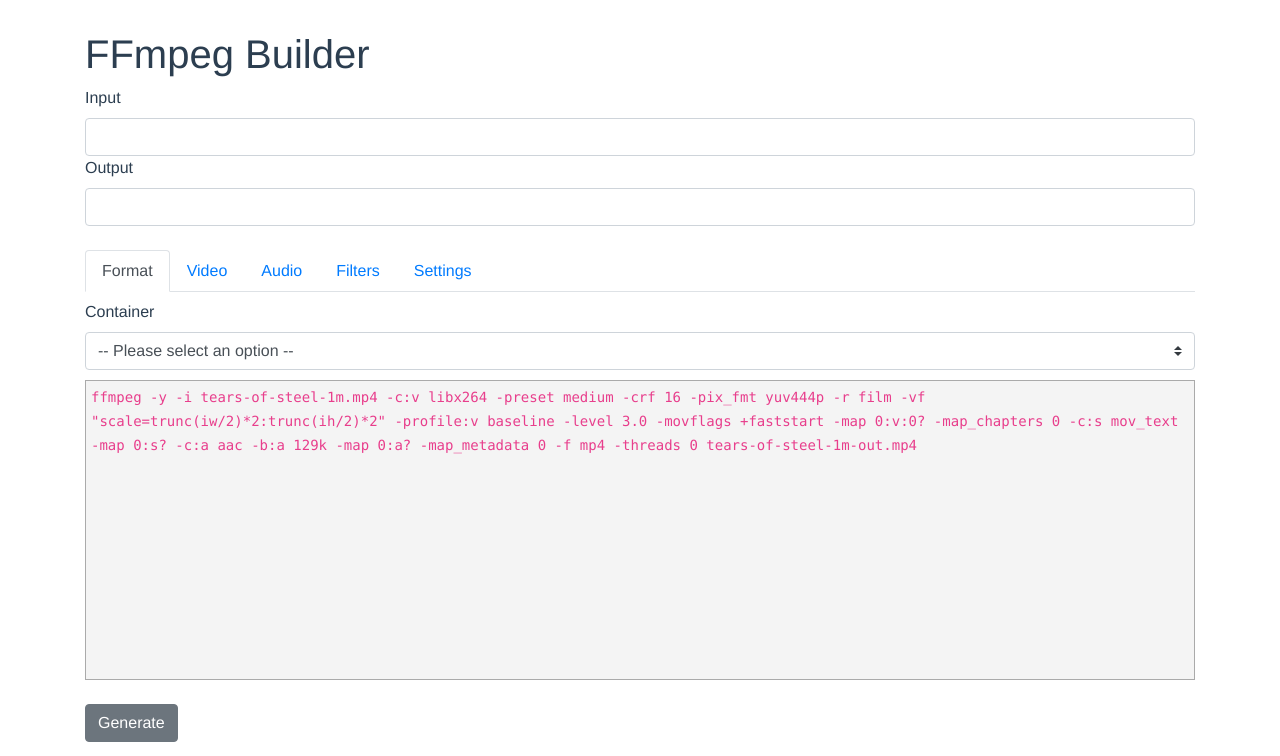
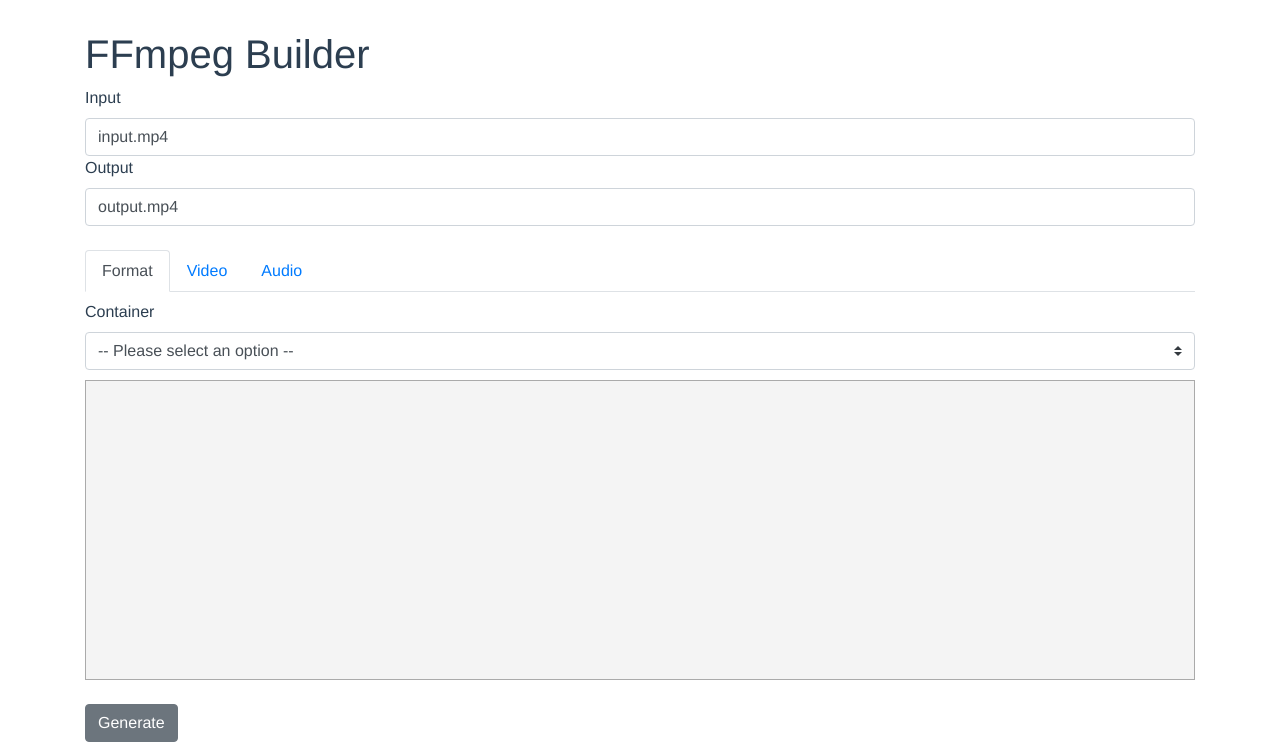
Before and after one commit to alfg/ffmpeg-commander, a Vue app: page / in a window 1280 px wide. Shown: the top 756 px of the page. Built offline with nearby package versions, Linux system fonts and the light colour scheme.

Commit message:
codec mappings and more building commands.

```diff
--- /dev/null
+++ b/src/codecs.js
@@ -0,0 +1,20 @@
+const codecs = {
+  // Video.
+  x264: 'libx264',
+  x265: 'libx265',
+  vp8: 'libvpx',
+  vp9: 'libvpx-vp9',
+  av1: 'libaom-av1',
+  mpeg2: 'mpeg2video',
+  mpeg4: 'mpeg4 -vtag xvid',
+  theora: 'libtheora',
+
+  // Audio.
+  aac: 'aac',
+  alac: 'alac',
+  dts: 'dca',
+  ac3: 'ac3',
+  vorbis: 'libvorbias',
+};
+
+export default codecs;
--- a/src/components/Editor.vue
+++ b/src/components/Editor.vue
@@ -32,42 +32,32 @@
         <label for="player">Codec</label>
         <b-form-select
           class="u-full-width"
-          v-model="form.codec"
+          v-model="form.videoCodec"
         >
           <option :value="null" disabled>-- Please select an option --</option>
-          <option v-for="o in filteredCodecs" :key="o.id" :value="o.value">{{o.name}}</option>
+          <option v-for="o in filteredVideoCodecs" :key="o.id" :value="o.value">{{o.name}}</option>
         </b-form-select>
       </b-tab>
-      <b-tab title="Audio"></b-tab>
-      <b-tab title="Filters"></b-tab>
-      <b-tab title="Settings"></b-tab>
+      <b-tab title="Audio">
+        <label for="player">Codec</label>
+        <b-form-select
+          class="u-full-width"
+          v-model="form.audioCodec"
+        >
+          <option :value="null" disabled>-- Please select an option --</option>
+          <option v-for="o in filteredAudioCodecs" :key="o.id" :value="o.value">{{o.name}}</option>
+        </b-form-select>
+      </b-tab>
+      <!-- <b-tab title="Filters"></b-tab>
+      <b-tab title="Settings"></b-tab> -->
     </b-tabs>
 
     <div class="code">
-      <code>
-      ffmpeg -y
-      -i tears-of-steel-1m.mp4
-      -c:v libx264
-      -preset medium -crf 16
-      -pix_fmt yuv444p
-      -r film
-      -vf "scale=trunc(iw/2)*2:trunc(ih/2)*2"
-      -profile:v baseline -level 3.0 -movflags +faststart
-      -map 0:v:0? -map_chapters 0
-      -c:s mov_text
-      -map 0:s?
-      -c:a aac
-      -b:a 129k
-      -map 0:a?
-      -map_metadata 0
-      -f mp4
-      -threads 0
-      tears-of-steel-1m-out.mp4
-      </code>
+      <code>{{cmd}}</code>
     </div>
 
     <div class="mt-4">
-      <b-button>Generate</b-button>
+      <b-button @click="generateCommand">Generate</b-button>
     </div>
 
     <b-card class="mt-3" header="Form Data Result">
@@ -78,6 +68,8 @@
 
 <script>
 import config from '@/config';
+import codecMap from '@/codecs';
+import ffmpeg from '@/ffmpeg';
 
 const {
   containers,
@@ -90,18 +82,43 @@ export default {
   data() {
     return {
       form: {
-        input: '',
-        output: '',
+        input: 'input.mp4',
+        output: 'output.mp4',
         container: null,
-        codec: null,
+        videoCodec: null,
+        audioCodec: null,
       },
       containers,
       codecs,
+      cmd: null,
     };
   },
   computed: {
-    filteredCodecs() {
-      return this.codecs.filter(o => o.type === this.form.container);
+    filteredVideoCodecs() {
+      return this.codecs.video.filter(
+        o => !o.supported || o.supported.includes(this.form.container),
+      );
+    },
+    filteredAudioCodecs() {
+      return this.codecs.audio.filter(
+        o => !o.supported || o.supported.includes(this.form.container),
+      );
+    },
+  },
+  methods: {
+    generateCommand() {
+      const {
+        input, output, container, videoCodec, audioCodec,
+      } = this.form;
+
+      const options = {
+        input,
+        output,
+        container,
+        vcodec: codecMap[videoCodec],
+        acodec: codecMap[audioCodec],
+      };
+      this.cmd = ffmpeg.build(options);
     },
   },
 };
--- a/src/config.js
+++ b/src/config.js
@@ -16,12 +16,26 @@ const config = {
       { name: 'WAV', value: 'wav' },
     ],
   },
-  codecs: [
-    { name: 'x264', value: 'x264', type: 'mp4' },
-    { name: 'x265', value: 'x265', type: 'mp4' },
-    { name: 'VP9', value: 'vp9', type: 'webm' },
-    { name: 'copy', value: 'copy', type: null },
-  ],
+  codecs: {
+    video: [
+      { name: 'x264', value: 'x264', supported: ['mp4'] },
+      { name: 'x265', value: 'x265', supported: ['mp4'] },
+      { name: 'VP9', value: 'vp9', supported: ['webm'] },
+      { name: 'copy', value: 'copy', supported: null },
+    ],
+    audio: [
+      { name: 'AAC', value: 'aac', supported: ['mp4', 'm4a'] },
+      { name: 'AC3', value: 'ac3', supported: ['mp4'] },
+      { name: 'DTS', value: 'dts', supported: ['mp4'] },
+      { name: 'Vorbis', value: 'vorbis', supported: ['mp4', 'ogg'] },
+      { name: 'Opus', value: 'opus', supported: ['mp4', 'ogg'] },
+      { name: 'LAME', value: 'lame', supported: ['mp3'] },
+      { name: 'ALAC', value: 'alac', supported: ['m4a'] },
+      { name: 'FLAC', value: 'flac', supported: ['flac'] },
+      { name: 'Copy', value: 'copy', supported: null },
+      { name: 'None', value: 'none', supported: null },
+    ],
+  },
 };
 
 export default config;
--- /dev/null
+++ b/src/ffmpeg.js
@@ -0,0 +1,40 @@
+function build(opt) {
+  const options = opt || {};
+
+  const {
+    input,
+    output,
+    container,
+  } = options;
+
+  const str = [
+    'ffmpeg',
+    '-v', '0',
+    '-i', `${input}`,
+  ];
+
+  if (options.vcodec) {
+    const arg = ['-c:v', options.vcodec];
+    str.push(...arg);
+  }
+
+  if (options.acodec) {
+    const arg = ['-c:a', options.acodec];
+    str.push(...arg);
+  }
+
+  // Extra flags.
+  const extra = [
+    '-pass', '1',
+    '-sn',
+    '-f', `${container}`,
+    output,
+  ];
+  str.push(...extra);
+
+  return str.join(' ');
+}
+
+export default {
+  build,
+};
```
